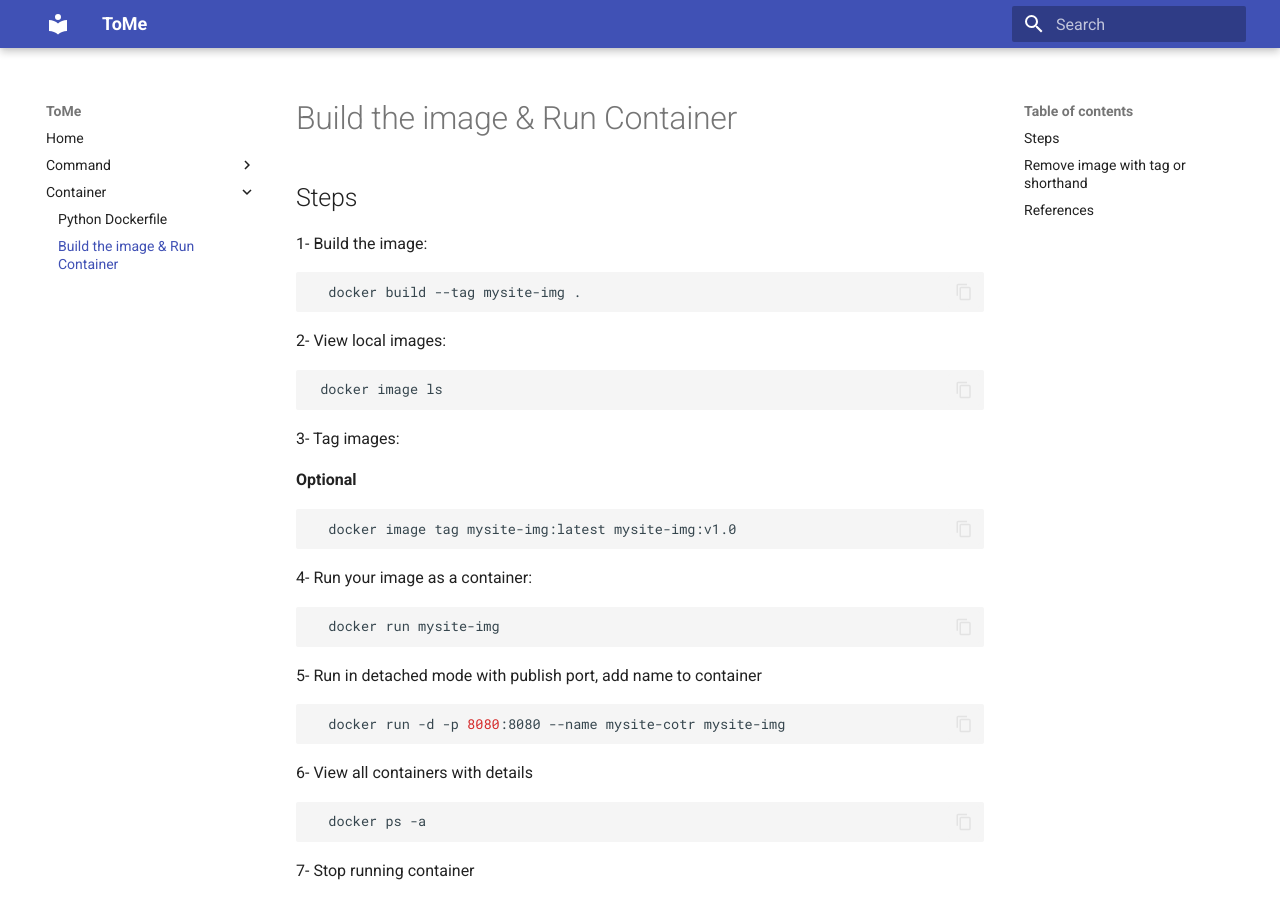
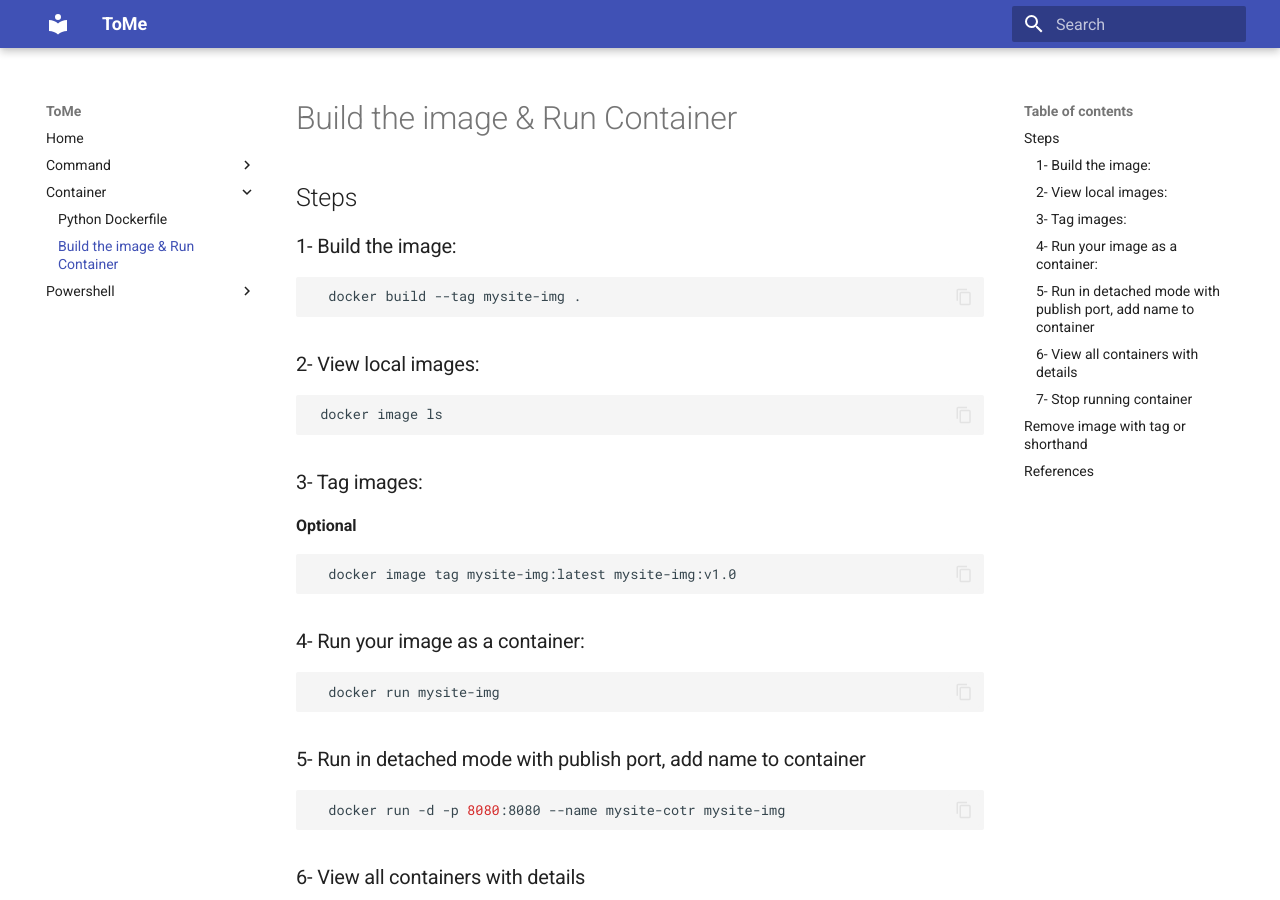
Before and after one commit to alghish/mkdocs, an MkDocs documentation site: the page built from docs/container/run_dockerfile_localy.md, in a window 1280 px wide and 900 px high. Built offline with MkDocs 1.6.1 and Material for MkDocs 9.7.7, drawn with Linux system fonts in a browser that asks for light colours.

Commit message:
Add(powershell): auto-generate

````diff
--- a/docs/container/run_dockerfile_localy.md
+++ b/docs/container/run_dockerfile_localy.md
@@ -2,19 +2,19 @@
 
 ## Steps
 
-1- Build the image:
+### 1- Build the image:
 
 ```bash
   docker build --tag mysite-img .
 ```
 
-2- View local images:
+### 2- View local images:
 
 ```bash
  docker image ls
 ```
 
-3- Tag images:
+### 3- Tag images:
 
 **Optional**
 
@@ -22,25 +22,25 @@
   docker image tag mysite-img:latest mysite-img:v1.0
 ```
 
-4- Run your image as a container:
+### 4- Run your image as a container:
 
 ```bash
   docker run mysite-img
 ```
 
-5- Run in detached mode with publish port, add name to container
+### 5- Run in detached mode with publish port, add name to container
 
 ```bash
   docker run -d -p 8080:8080 --name mysite-cotr mysite-img
 ```
 
-6- View all containers with details
+### 6- View all containers with details
 
 ```bash
   docker ps -a
 ```
 
-7- Stop running container
+### 7- Stop running container
 
 ```bash
   docker stop mysite-cotr
--- a/mkdocs.yml
+++ b/mkdocs.yml
@@ -18,3 +18,5 @@ nav:
   - Container:
       - Python Dockerfile: container/dockerfile_python.md
       - Build the image & Run Container: container/run_dockerfile_localy.md
+  - Powershell:
+      - Auto Generate: powershell/auto_generate.md
````
Also changed, not shown: docs/command/pbcopy.md (+3 -3 lines), docs/powershell/auto_generate.md (added, +49 -0 lines).
